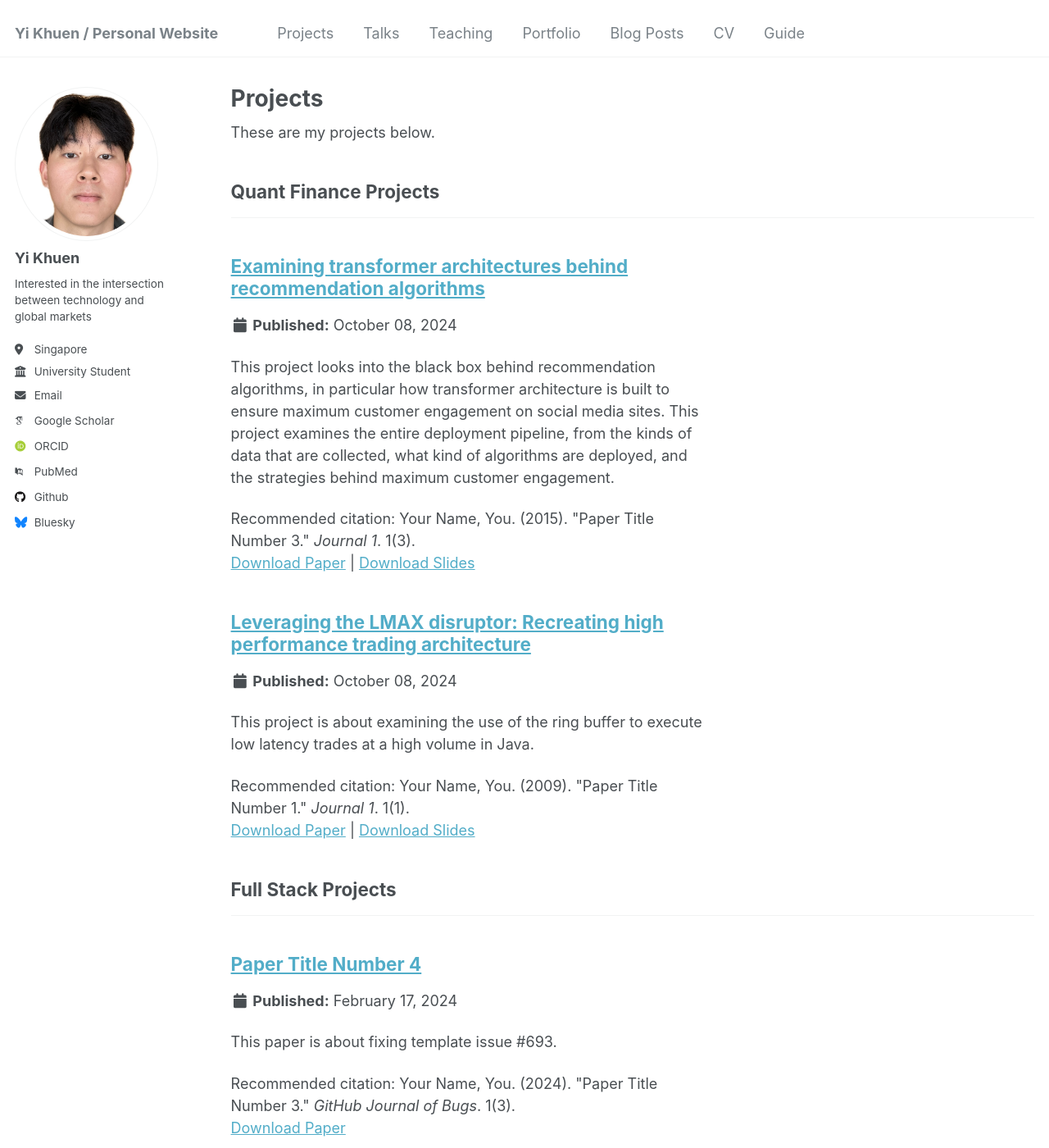
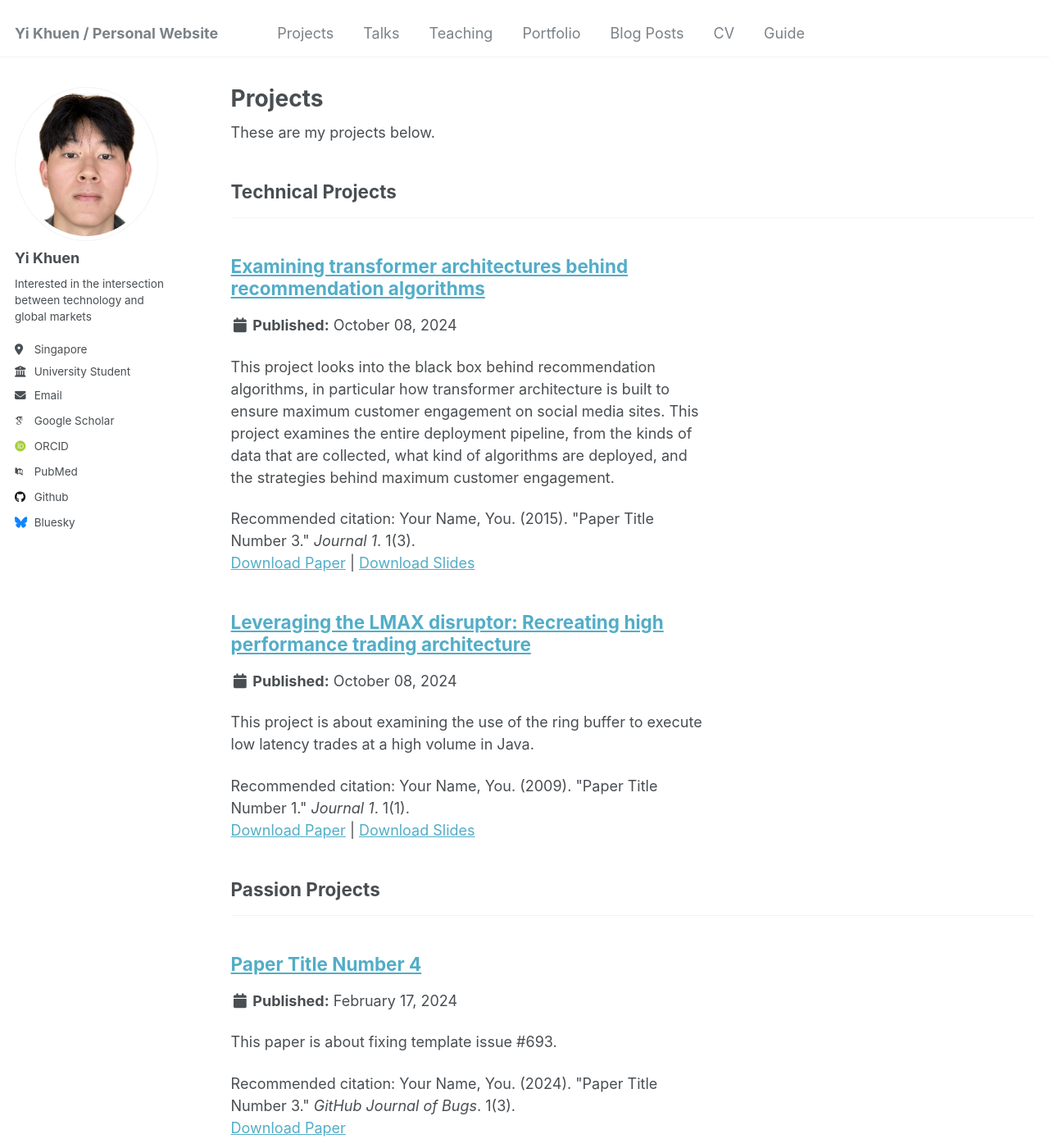
Before and after one commit to yikhuen/yikhuen.github.io, a Jekyll site: the page built from _pages/projects.html, in a window 1280 px wide and 1400 px high. Shown: the whole window at 82% size. Built offline with Jekyll 4.4.1, drawn with Linux system fonts in a browser that asks for light colours; some web fonts are replaced.

```diff
--- a/_config.yml
+++ b/_config.yml
@@ -78,9 +78,9 @@
   books:
     title: 'ML Projects'
   manuscripts:
-    title: 'Quant Finance Projects'
+    title: 'Technical Projects'
   conferences:
-    title: 'Full Stack Projects'
+    title: 'Passion Projects'
 
 # Site Settings
 teaser                   :  # filename of teaser fallback teaser image placed in /images/, .e.g. "500x300.png"
```
Also changed, not shown: _projects/2010-10-01-paper-title-number-2.md (+1 -1 lines).
